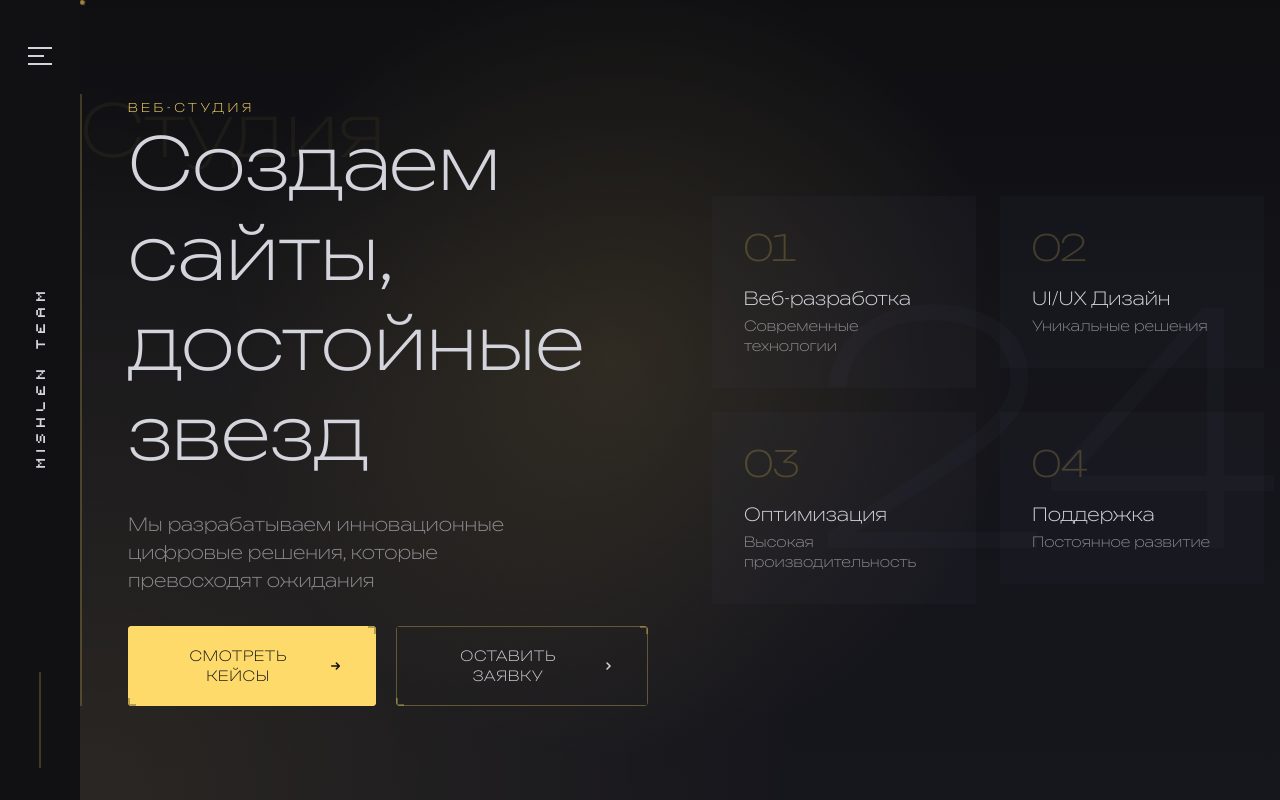
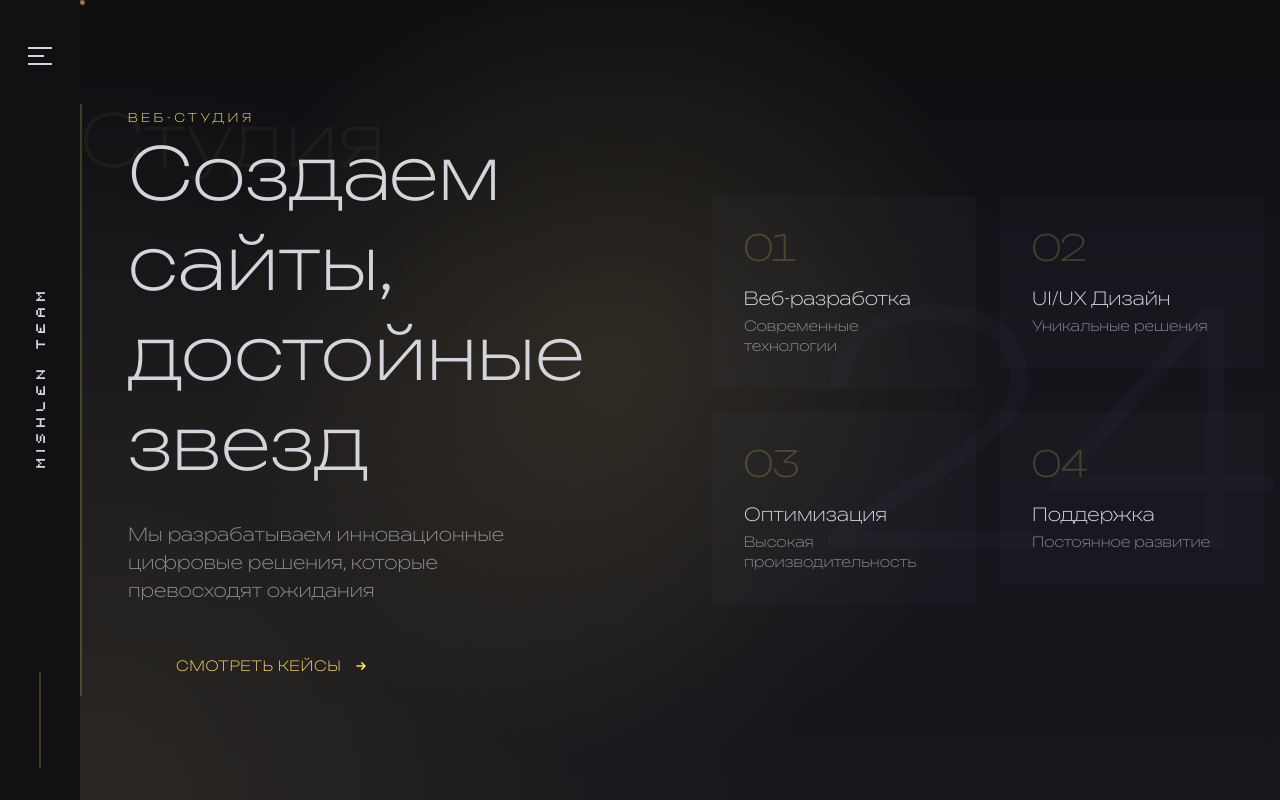
Before and after one commit to burkovmu/web3final, a Next.js app: page / in a window 1280 px wide. Shown: the top 800 px of the page. Built offline with nearby package versions, Linux system fonts and the light colour scheme.

Commit message:
Обновлен дизайн кнопки в HeroSection: удалена кнопка 'Оставить заявку', улучшен дизайн кнопки 'Смотреть кейсы'

```diff
--- a/src/components/HeroSection.tsx
+++ b/src/components/HeroSection.tsx
@@ -70,29 +70,15 @@ export default function HeroSection() {
                   transition={{ delay: 0.7 }}
                   className="flex flex-col sm:flex-row gap-5"
                 >
-                  <button className="group relative px-8 py-5 bg-[#feda6a] text-[#111113] text-sm uppercase tracking-wider font-medium overflow-hidden rounded-sm">
-                    <div className="absolute inset-0 bg-gradient-to-r from-white/0 via-white/20 to-white/0 translate-x-[-200%] group-hover:translate-x-[200%] transition-transform duration-1000" />
-                    <div className="absolute inset-0 bg-[#feda6a] group-hover:bg-[#feda6a]/90 transition-colors duration-300" />
+                  <button className="group relative px-12 py-5 bg-transparent text-[#feda6a] text-sm uppercase tracking-wider font-light overflow-hidden">
+                    <div className="absolute -left-4 top-0 w-[2px] h-full bg-[#feda6a]/20 group-hover:bg-[#feda6a]/40 transition-colors duration-300" />
+                    <div className="absolute inset-0 bg-[#feda6a]/5 opacity-0 group-hover:opacity-100 transition-opacity duration-300" />
                     <span className="relative z-10 inline-flex items-center">
                       Смотреть кейсы
                       <svg className="ml-3 w-4 h-4 transform group-hover:translate-x-1 transition-transform" xmlns="http://www.w3.org/2000/svg" viewBox="0 0 20 20" fill="currentColor">
                         <path fillRule="evenodd" d="M10.293 5.293a1 1 0 011.414 0l4 4a1 1 0 010 1.414l-4 4a1 1 0 01-1.414-1.414L12.586 11H5a1 1 0 110-2h7.586l-2.293-2.293a1 1 0 010-1.414z" clipRule="evenodd" />
                       </svg>
                     </span>
-                    <div className="absolute top-0 right-0 w-2 h-2 border-t-2 border-r-2 border-[#111113]/30" />
-                    <div className="absolute bottom-0 left-0 w-2 h-2 border-b-2 border-l-2 border-[#111113]/30" />
-                  </button>
-                  <button className="group relative px-8 py-5 bg-transparent text-[#d4d4dc] text-sm uppercase tracking-wider font-medium overflow-hidden rounded-sm">
-                    <div className="absolute inset-0 border border-[#feda6a]/30 group-hover:border-[#feda6a]/70 transition-colors duration-300" />
-                    <div className="absolute inset-0 bg-gradient-to-r from-[#feda6a]/0 via-[#feda6a]/5 to-[#feda6a]/0 translate-x-[-200%] group-hover:translate-x-[200%] transition-transform duration-1000" />
-                    <span className="relative z-10 inline-flex items-center">
-                      Оставить заявку
-                      <svg className="ml-3 w-4 h-4 transform group-hover:translate-x-1 transition-transform" xmlns="http://www.w3.org/2000/svg" viewBox="0 0 20 20" fill="currentColor">
-                        <path fillRule="evenodd" d="M7.293 14.707a1 1 0 010-1.414L10.586 10 7.293 6.707a1 1 0 011.414-1.414l4 4a1 1 0 010 1.414l-4 4a1 1 0 01-1.414 0z" clipRule="evenodd" />
-                      </svg>
-                    </span>
-                    <div className="absolute top-0 right-0 w-2 h-2 border-t-2 border-r-2 border-[#feda6a]/30 group-hover:border-[#feda6a]/70 transition-colors duration-300" />
-                    <div className="absolute bottom-0 left-0 w-2 h-2 border-b-2 border-l-2 border-[#feda6a]/30 group-hover:border-[#feda6a]/70 transition-colors duration-300" />
                   </button>
                 </motion.div>
               </div>
```
